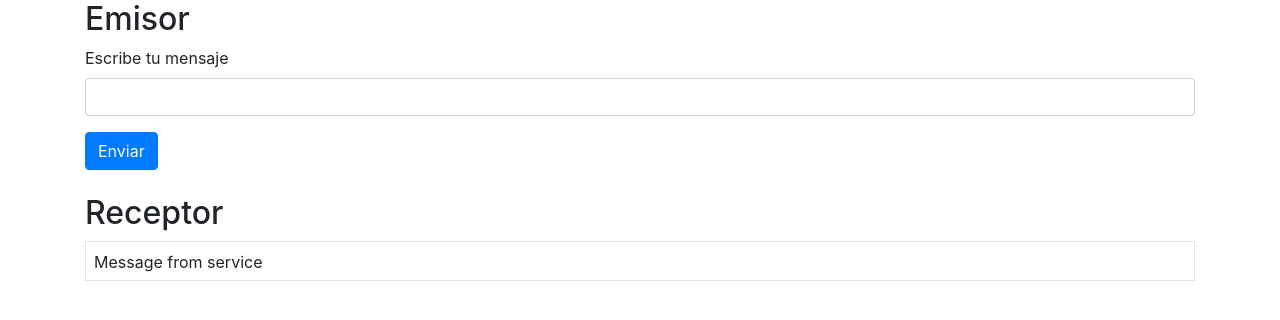
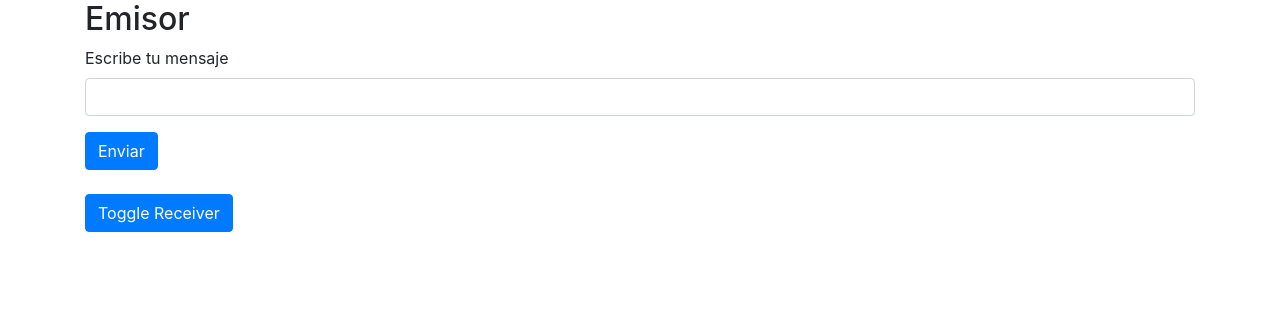
Before and after one commit to milioce/ng-course-basic, an Angular app: page / in a window 1280 px wide. Shown: the top 320 px of the page. Built offline with nearby package versions, Linux system fonts and the light colour scheme.

Commit message:
12 Observables - Use async pipe

```diff
--- a/src/app/app.component.html
+++ b/src/app/app.component.html
@@ -2,5 +2,8 @@
 
 <div class="container">
   <app-emitter></app-emitter>
-  <app-receiver></app-receiver>
+  <app-receiver *ngIf="showReceiver"></app-receiver>
+
+  <button type="button" class="btn btn-primary"
+    (click)="showReceiver = !showReceiver">Toggle Receiver</button>
 </div>
--- a/src/app/app.component.ts
+++ b/src/app/app.component.ts
@@ -7,6 +7,7 @@ import { Component } from '@angular/core';
 })
 export class AppComponent {
   title = 'ng-course';
+  showReceiver = false;
 
   constructor() {
    }
--- a/src/app/messages/messages.services.ts
+++ b/src/app/messages/messages.services.ts
@@ -9,6 +9,7 @@ export class MessagesService {
   constructor() { }
 
   sendData(message: string) {
+    console.log('sendData to observers', message);
     this.source.next(message);
   }
 }
--- a/src/app/messages/receiver.component.html
+++ b/src/app/messages/receiver.component.html
@@ -1,5 +1,5 @@
 <h2>Receptor</h2>
 
 <div class="border w-100 p-2" style="height: 40px;">
-  {{ message }}
+  {{ message$ | async }}
 </div>
--- a/src/app/messages/receiver.component.ts
+++ b/src/app/messages/receiver.component.ts
@@ -1,4 +1,5 @@
 import { Component, OnInit } from '@angular/core';
+import { Observable } from 'rxjs';
 import { MessagesService } from './messages.services';
 
 @Component({
@@ -6,14 +7,18 @@ import { MessagesService } from './messages.services';
   templateUrl: './receiver.component.html',
 })
 export class ReceiverComponent implements OnInit {
-  message: string;
+  message$: Observable<string>;
 
-  constructor(private service: MessagesService) { }
+  constructor(private service: MessagesService) {
+    this.message$ = this.service.message$;
+  }
 
   ngOnInit(): void {
+    /*
     this.service.message$.subscribe(message => {
       this.message = message;
     });
+    */
   }
 
 }
```
